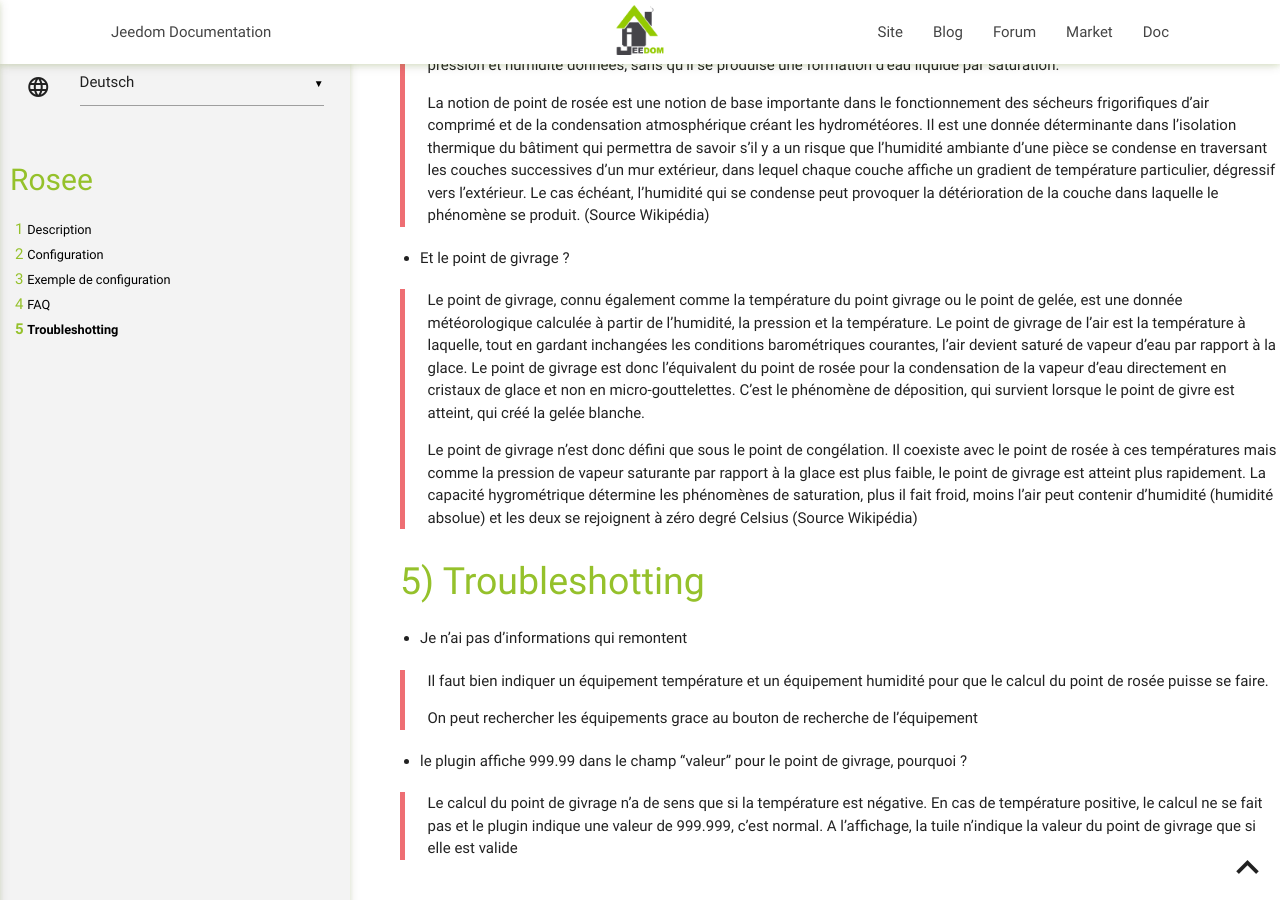
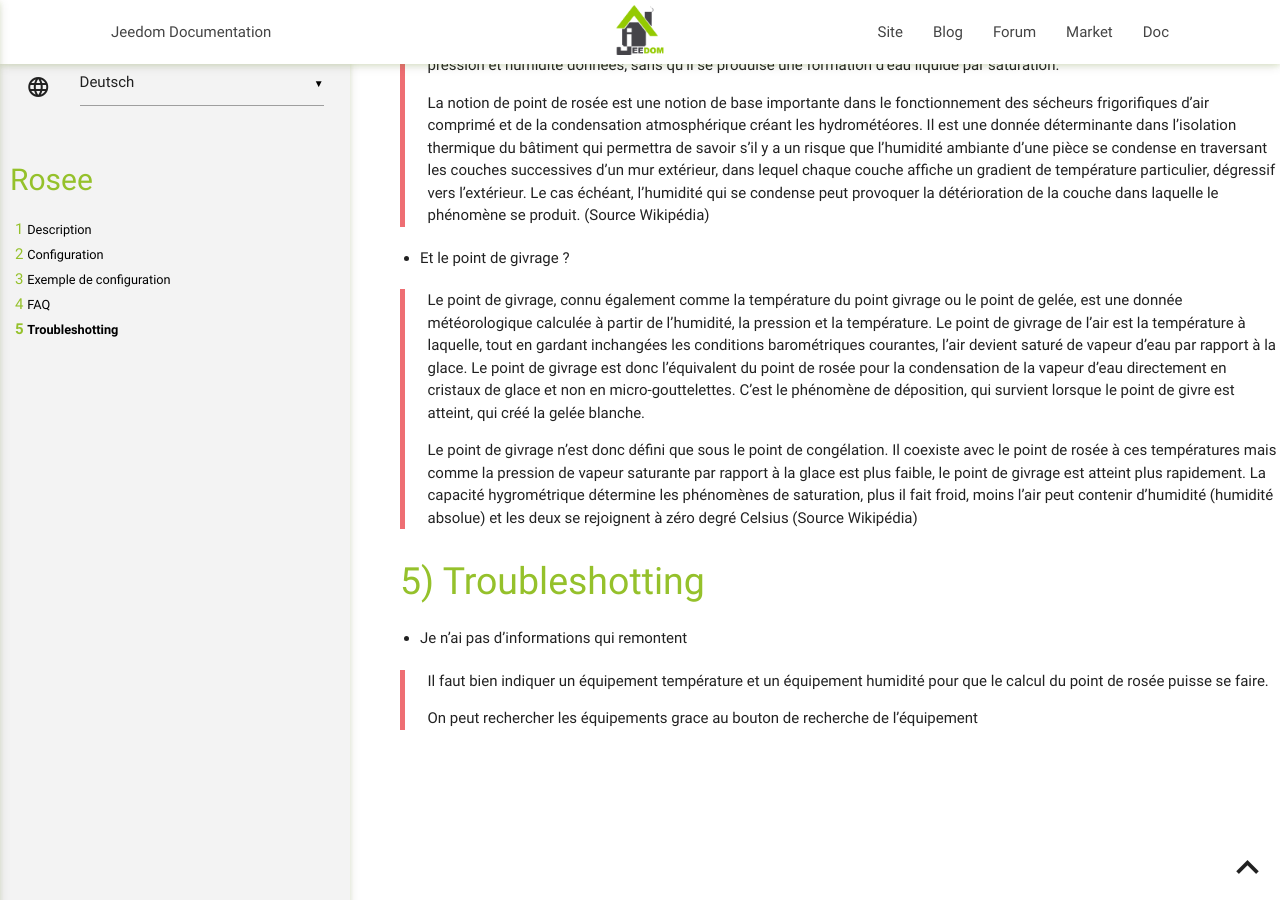
Before and after one commit to Odolc/Rosee, a Jekyll site: the page built from docs/de_DE/index.md, in a window 1280 px wide and 900 px high, scrolled down 1222 px. Built offline with Jekyll 4.4.1, drawn with Linux system fonts in a browser that asks for light colours; our own code applies the rules of GitHub Pages for plain Markdown files.

Commit message:
[ROBOT] Action all

```diff
--- a/docs/de_DE/index.md
+++ b/docs/de_DE/index.md
@@ -48,7 +48,3 @@ Voici un exemple de configuration
 >Il faut bien indiquer un équipement température et un équipement humidité pour que le calcul du point de rosée puisse se faire.
 >
 >On peut rechercher les équipements grace au bouton de recherche de l’équipement
-
-- le plugin affiche 999.99 dans le champ "valeur" pour le point de givrage, pourquoi ?
-
->Le calcul du point de givrage n’a de sens que si la température est négative. En cas de température positive, le calcul ne se fait pas et le plugin indique une valeur de 999.999, c’est normal. A l’affichage, la tuile n’indique la valeur du point de givrage que si elle est valide
```
Also changed, not shown: docs/de_DE/changelog.md (+5 -0 lines), docs/en_US/changelog.md (+5 -0 lines), docs/en_US/index.md (+0 -4 lines), docs/es_ES/changelog.md (+5 -0 lines), docs/es_ES/index.md (+0 -4 lines).
